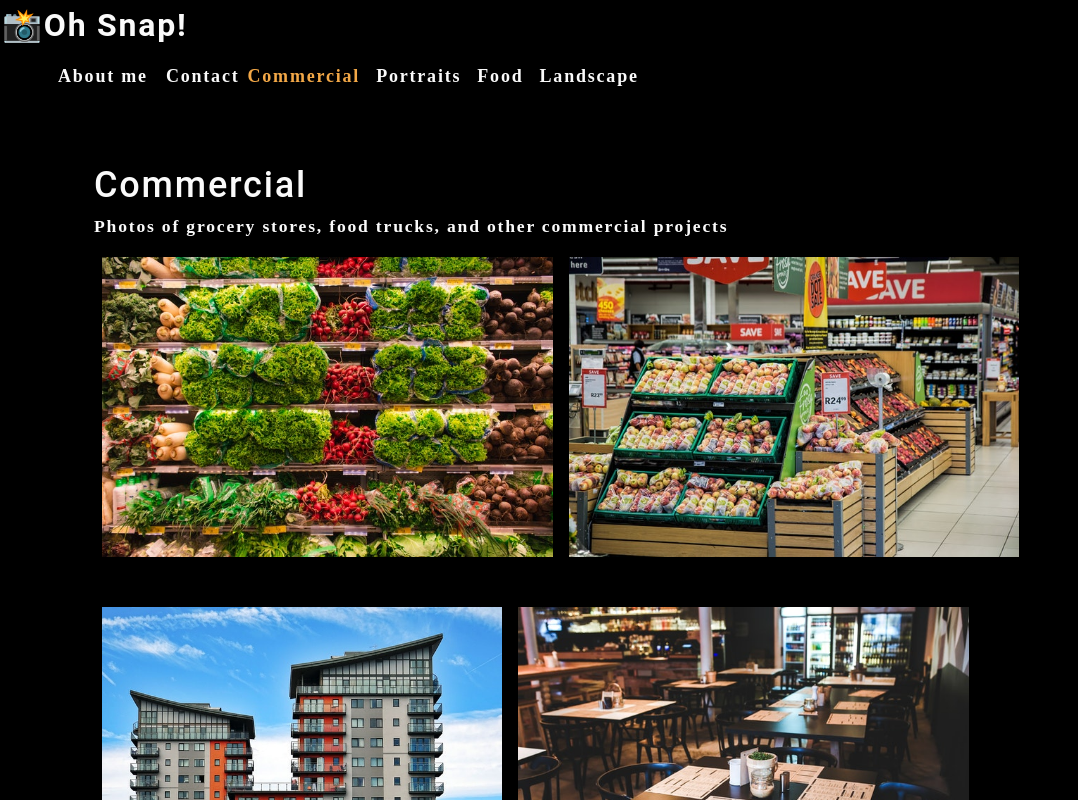
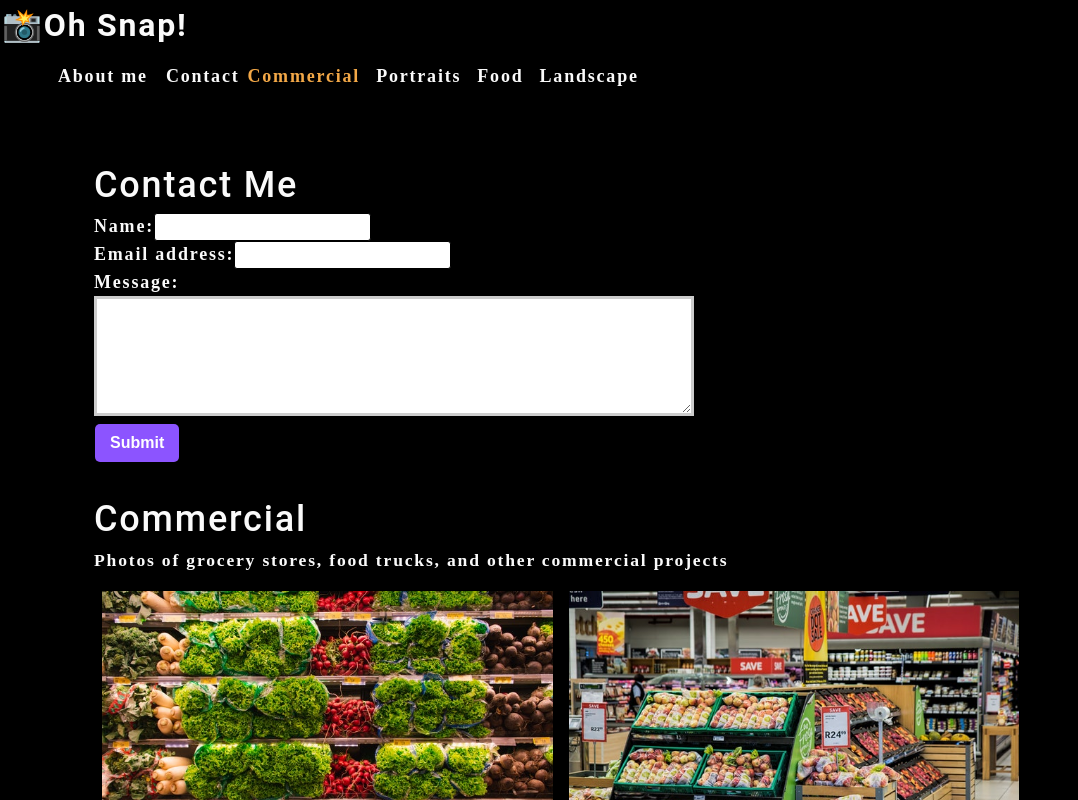
Before and after one commit to niles87/photo-port, a React (Create React App) app: page / in a window 1280 px wide. Shown: the top 800 px of the page, without its empty margins (0-1078 px from the left). Built offline with nearby package versions, Linux system fonts and the light colour scheme.

Commit message:
added contact component

```diff
--- a/src/App.js
+++ b/src/App.js
@@ -1,5 +1,6 @@
 import React, { useState } from 'react'
 import About from './components/About'
+import ContactForm from './components/Contact';
 import Gallery from './components/Gallery';
 import Nav from './components/Nav';
 
@@ -22,6 +23,7 @@
     <div className="App">
       <Nav categories={categories} setCurrentCategory={setCurrentCategory} currentCategory={currentCategory} />
       <main>
+        <ContactForm />
         <Gallery currentCategory={currentCategory} />
         <About />
       </main>
--- /dev/null
+++ b/src/components/Contact/index.js
@@ -0,0 +1,39 @@
+import React, { useState } from 'react'
+
+const ContactForm = () => {
+    const [formState, setFormState] = useState({ name: '', email: '', message: '' })
+
+    const { name, email, message } = formState
+
+    const handleChange = e => {
+        setFormState({ ...formState, [e.target.name]: e.target.value })
+    }
+
+    const handleSubmit = e => {
+        e.preventDefault()
+        console.log(formState)
+    }
+
+    return (
+        <section>
+            <h1>Contact Me</h1>
+            <form id="contact-form" onSubmit={handleSubmit}>
+                <div>
+                    <label htmlFor="name">Name:</label>
+                    <input type="text" name="name" onChange={handleChange} defaultValue={name} />
+                </div>
+                <div>
+                    <label htmlFor="email">Email address:</label>
+                    <input type="email" name="email" onChange={handleChange} defaultValue={email} />
+                </div>
+                <div>
+                    <label htmlFor="message">Message:</label>
+                    <textarea name="message" rows="5" onChange={handleChange} defaultValue={message} />
+                </div>
+                <button type='submit'>Submit</button>
+            </form>
+        </section>
+    )
+}
+
+export default ContactForm
```
